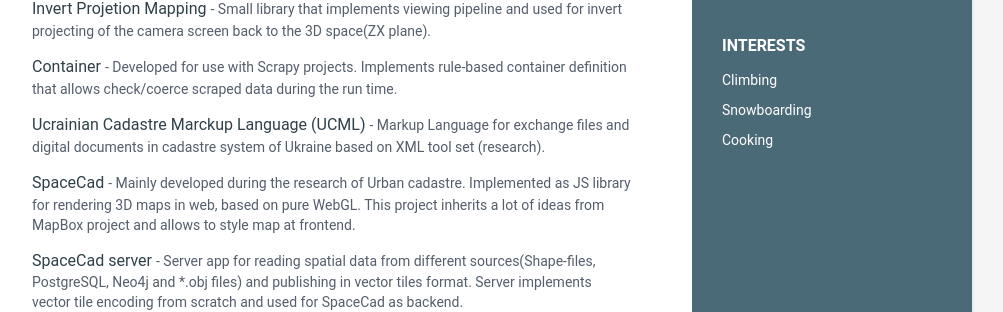
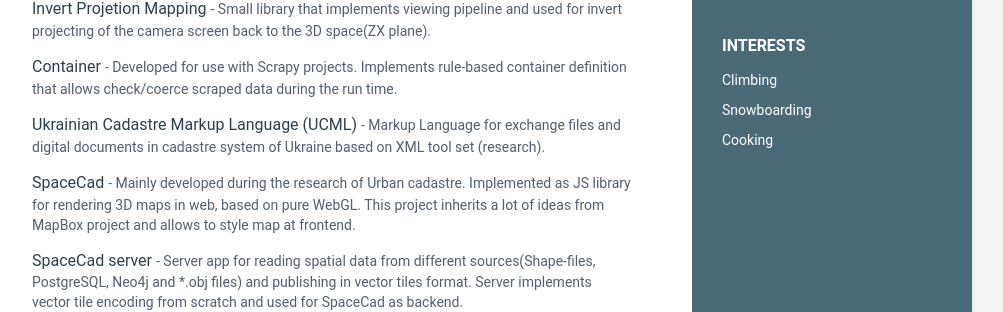
Before and after one commit to tillroy/tillroy.github.io, a Jekyll site: the page built from cv.md, in a window 1280 px wide and 900 px high, scrolled down 843 px. Shown: the part 145-457 px from the top of the window, without its empty margins (168-1171 px from the left). Built offline with Jekyll 4.4.1, drawn with Linux system fonts in a browser that asks for light colours.

Commit message:
error fixed

```diff
--- a/_data/data.yml
+++ b/_data/data.yml
@@ -137,7 +137,7 @@ projects:
         link: "https://github.com/tillroy/container"
         tagline: "Developed for use with Scrapy projects. Implements rule-based container definition that allows check/coerce scraped data during the run time."
 
-      - title: Ucrainian Cadastre Marckup Language (UCML)
+      - title: Ukrainian Cadastre Markup Language (UCML)
         link: "#"
         tagline: "Markup Language for exchange files and digital documents in cadastre system of Ukraine based on XML tool set (research)."
 
```
